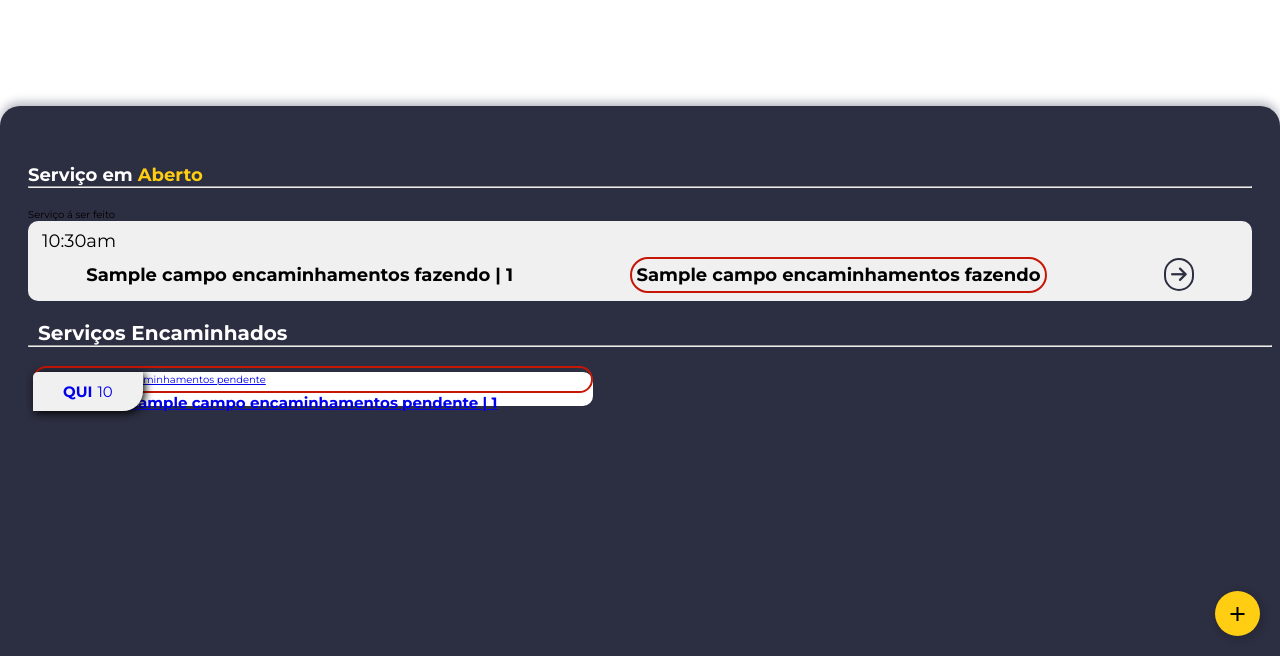
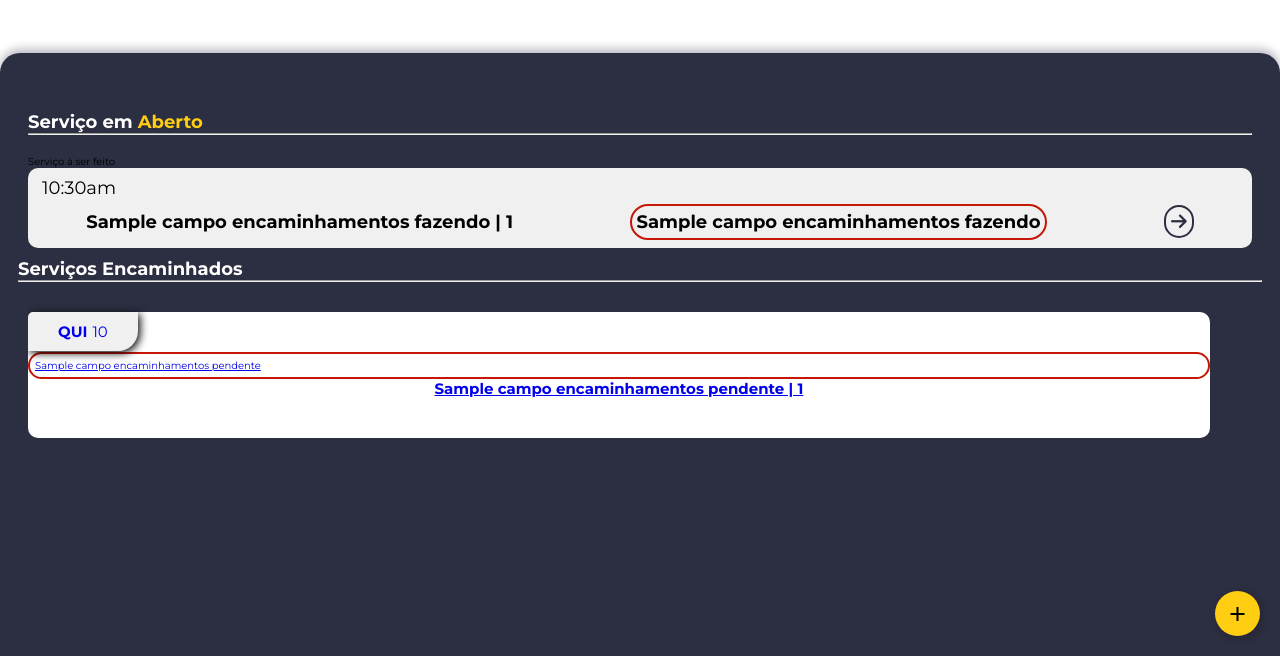
Before and after one commit to anafranciscatto/EASY-REQUEST, a Flask app: template templates/RF006-TLmanuten.html in a window 1280 px wide. Shown: the part 144-800 px from the top of the page. Run offline with Flask 3, Linux system fonts and the light colour scheme; the template is opened without the code that fills it: most values are stand-ins (such as "Sample title", 1, 10 or a date in 2020); some libraries are stand-ins or nearby versions.

Commit message:
Fazendo a área de encaminhamento da tela da manutenção

```diff
--- a/static/CSS/RF006-TLmanuten.css
+++ b/static/CSS/RF006-TLmanuten.css
@@ -143,8 +143,9 @@
 
 .container-servico-encaminhado{
     width: 100%;
-    height:auto;
+    height: 42vh;
     margin:1rem 1.5rem 0rem 1rem;
+    overflow-y: auto;
 }
 
 .container-servico-encaminhado h2{
@@ -163,9 +164,9 @@
 
 .servico-encaminhado{
     background-color: var(--color01);
-    height: 60%;
-    width: 45%;
-    margin: 0.5rem;
+    height: 100%;
+    width: 95%;
+    margin: 1rem 0rem 7rem 0rem;
     border-radius: 1rem;
     position: relative;
     display: flex;
--- a/templates/RF006-TLmanuten.html
+++ b/templates/RF006-TLmanuten.html
@@ -70,11 +70,12 @@
                 </div>
             </section>
             <!-- Serviços encaminhados -->
+            <div class="container-servico-encaminhado_subtitulo">
+                <h2>Serviços Encaminhados</h2>
+                <hr>
+            </div>
             <section class="container-servico-encaminhado">
-                <div class="container-servico-encaminhado_subtitulo">
-                    <h2>Serviços Encaminhados</h2>
-                    <hr>
-                </div>
+
                 <div class="container-encaminhamento">
                     {% for x in campo_encaminhamentos_pendentes %}
                     <a href="/RF006A/{{x[3]}}/{{x[4]}}">
```
